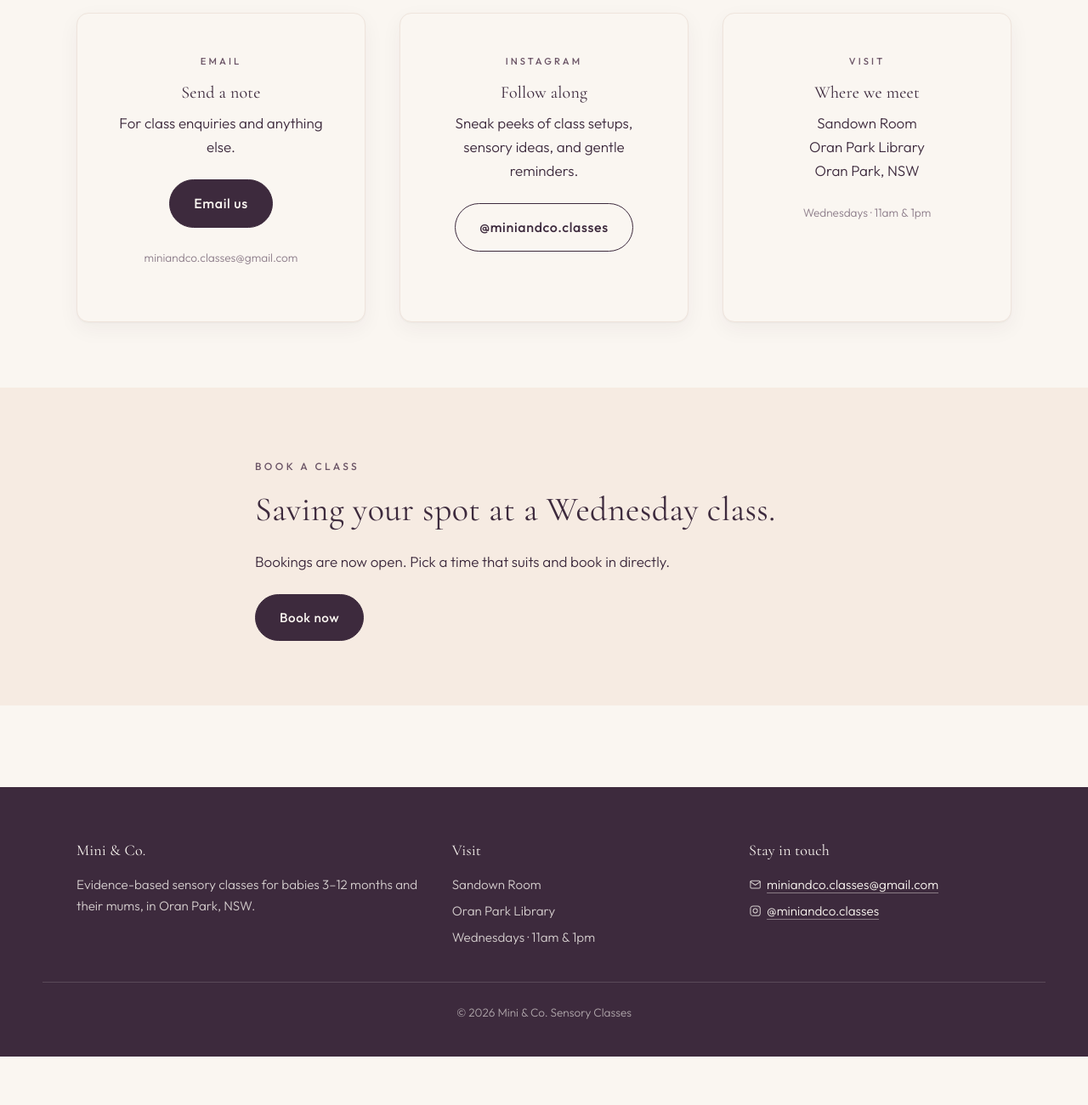
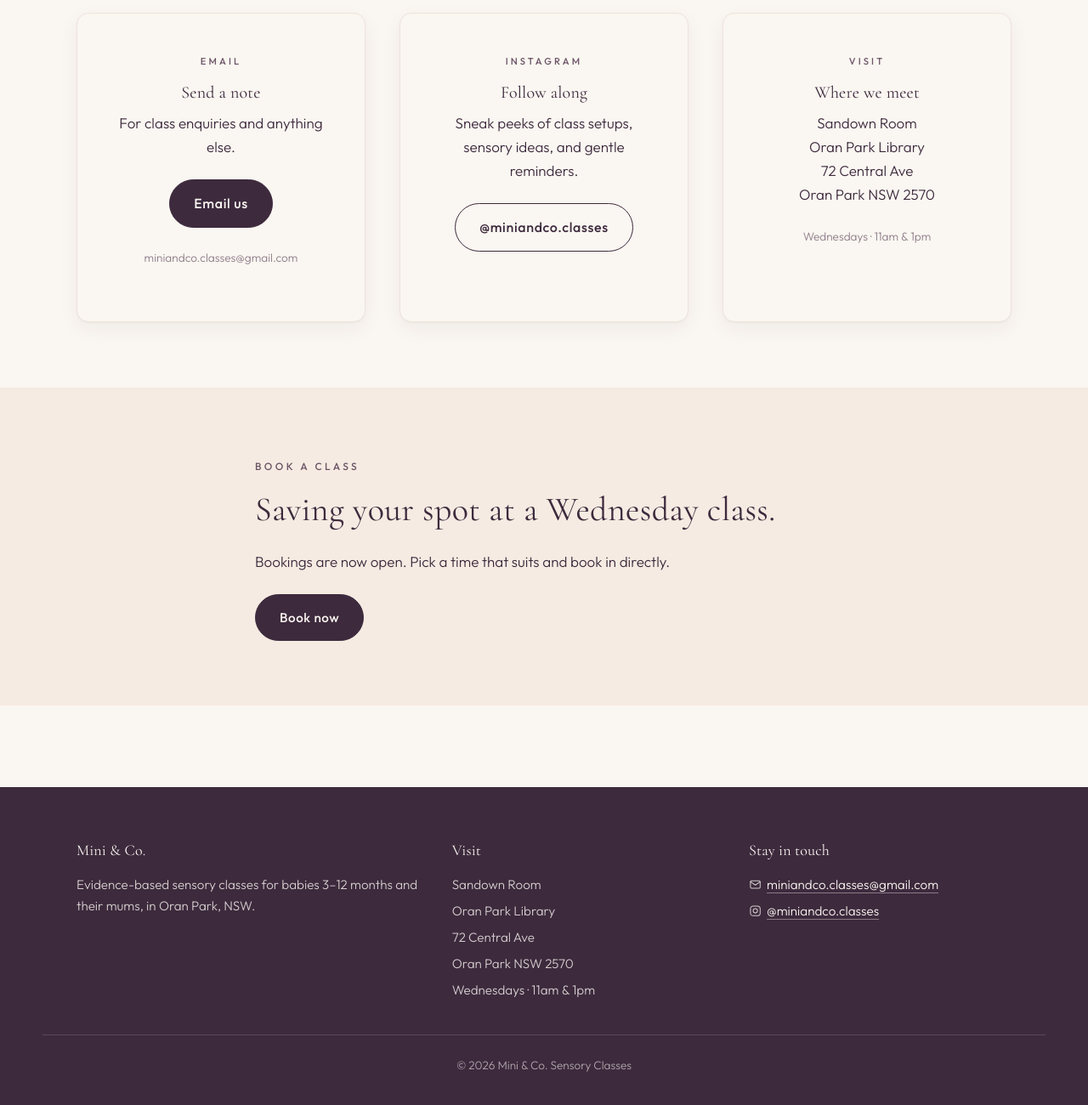
Before and after one commit to jdiacoumis/jdiacoumis.github.io-mini-and-co, a plain HTML site: page contact.html in a window 1280 px wide. Shown: the part 620-1920 px from the top of the page at 85% size. Before the commit the page ends 1863 px from the top, so only its background shows below. Drawn offline with nearby package versions, Linux system fonts and the light colour scheme.

Commit message:
Surface street address on contact page and in shared footer
Extends the NAP-consistency work from the previous commit. The address
now appears identically on every page so Google's local-pack signal
isn't diluted by inconsistent formatting across surfaces.

- contact.html: extend the Visit card from "Sandown Room / Oran Park
  Library / Oran Park, NSW" to include the street line and postcode.
- index.html, classes.html, about.html, contact.html: extend the shared
  footer Visit list to include the street and postcode as two extra
  <li> items between the library name and the class times. Same
  formatting used across all four files.

Address format ("72 Central Ave" + "Oran Park NSW 2570") matches the
LocalBusiness JSON-LD streetAddress + addressLocality/addressRegion/
postalCode fields exactly. Use the same exact format when setting up
Google Business Profile and any directory listings (True Local, etc.).

Co-Authored-By: Claude Opus 4.7 (1M context) <noreply@anthropic.com>

```diff
--- a/contact.html
+++ b/contact.html
@@ -82,7 +82,7 @@
           <article class="contact-card">
             <span class="eyebrow">Visit</span>
             <h3>Where we meet</h3>
-            <p style="margin-bottom: var(--space-md);">Sandown Room<br>Oran Park Library<br>Oran Park, NSW</p>
+            <p style="margin-bottom: var(--space-md);">Sandown Room<br>Oran Park Library<br>72 Central Ave<br>Oran Park NSW 2570</p>
             <p style="font-size: 0.85rem; color: var(--colour-text-muted);">Wednesdays · 11am &amp; 1pm</p>
           </article>
 
@@ -113,6 +113,8 @@
         <ul class="site-footer__list">
           <li>Sandown Room</li>
           <li>Oran Park Library</li>
+          <li>72 Central Ave</li>
+          <li>Oran Park NSW 2570</li>
           <li>Wednesdays · 11am &amp; 1pm</li>
         </ul>
       </div>
```
Also changed, not shown: about.html (+2 -0 lines), classes.html (+2 -0 lines), index.html (+2 -0 lines).
